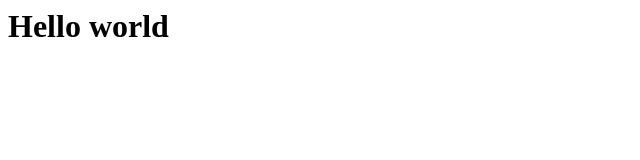
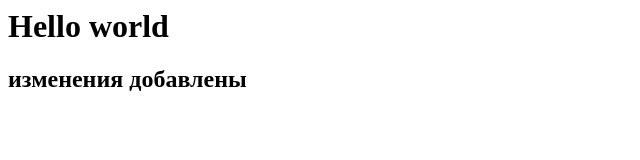
Before and after one commit to alexeyanasov/project-starwars, a plain HTML site: page index.html in a window 1280 px wide. Shown: the whole page, without its empty margins (0-640 px from the left). Drawn offline with Linux system fonts and the light colour scheme.

Commit message:
Продолжаем вести историю

```diff
--- a/index.html
+++ b/index.html
@@ -1 +1,2 @@
 <h1>Hello world</h1>
+<h2>изменения добавлены</h2>
```
